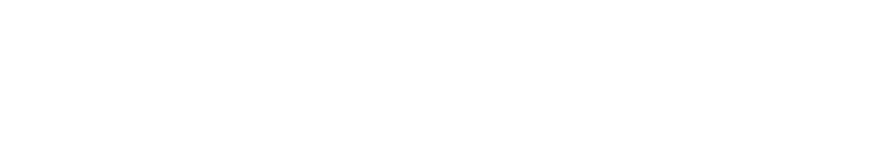
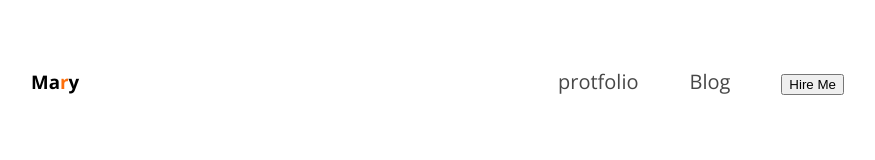
Before and after one commit to spparves/web-dev-portfolio, a plain HTML site: page index.html in a window 1280 px wide. Shown: the whole page, without its empty margins (177-1052 px from the left). Drawn offline with nearby package versions, Linux system fonts and the light colour scheme.

Commit message:
font sasn

```diff
--- a/index.html
+++ b/index.html
@@ -3,9 +3,22 @@
 <head>
     <meta charset="UTF-8">
     <meta name="viewport" content="width=device-width, initial-scale=1.0">
-    <title>Document</title>
+    <title>web developer protfolio</title>
+    <link rel="preconnect" href="https://fonts.googleapis.com">
+<link rel="preconnect" href="https://fonts.gstatic.com" crossorigin>
+<link href="https://fonts.googleapis.com/css2?family=Open+Sans:ijtal,wght@0,300..800;1,300..800&display=swap" rel="stylesheet">
+    <link rel="stylesheet" href="style.css">
 </head>
-<body>
-
+<body class="open-sans-normal">
+    <header>
+        <nav class="nav-titel">
+            <h3>Ma<span class="text-primary">r</span>y</h3>
+            <ul>
+                <li><a class="dark-2" href="">protfolio</a></li>
+                <li><a class="dark-2" href="">Blog</a></li>
+                <li><a class="dark-2" href=""><button>Hire Me</button></a></li>
+            </ul>
+        </nav>
+    </header>
 </body>
 </html>
--- a/style.css
+++ b/style.css
@@ -0,0 +1,45 @@
+
+
+.open-sans-normal{
+    font-family: "Open Sans", serif;
+    font-optical-sizing: auto;
+    font-weight:
+    font-style:
+    font-variation-settings:
+      "wdth" 100;
+  }
+
+
+.text-primary{
+    color: #FD6E0A;
+}
+.dark-2{
+    color: #474747;
+}
+
+/* nav style */
+nav{
+    display: flex;
+    align-items: center;
+    justify-content: space-between;
+    margin: 50px 200px;
+}
+.nav-title{
+    font-weight: 800;
+    font-size: 45px;
+}
+
+nav ul li{
+    list-style: none;
+    margin-right: 51px;
+
+}
+
+nav ul{
+    display: flex;
+}
+
+nav a{
+    text-decoration: none;
+    font-size: 20px;
+}
```
Also changed, not shown: images/developer.png (added), images/hardy.png (added), images/header_bg.png (added), images/icons/facebook.png (added), images/icons/insta.png (added), images/icons/js.png (added), images/icons/mongo.png (added), images/icons/nodejs.png (added), images/icons/react.png (added), images/icons/twitter.png (added).
